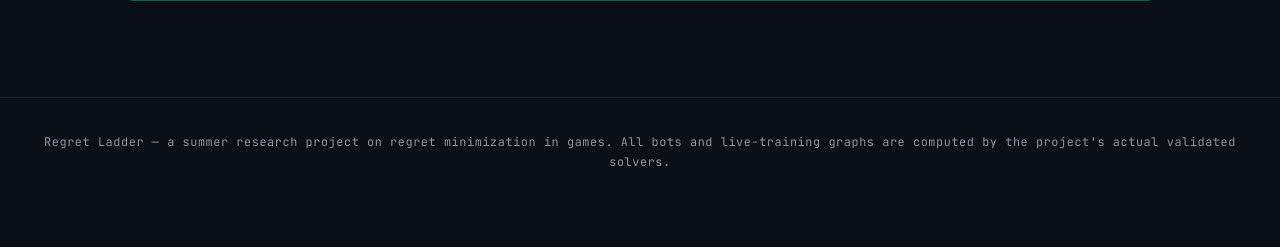
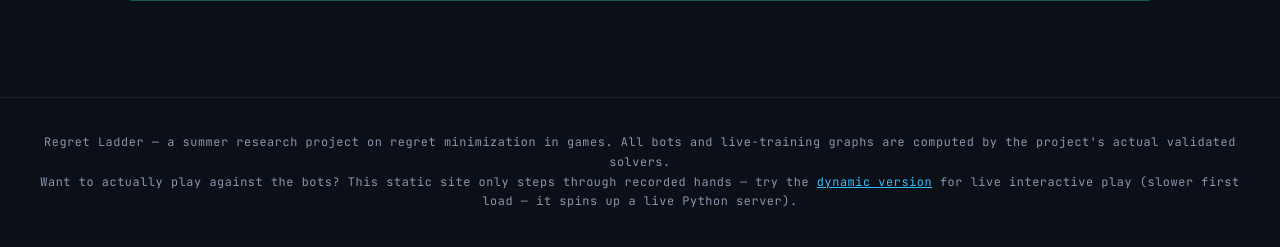
Before and after one commit to Rinnegan-1249/regret-ladder, a FastAPI app: page /games in a window 1280 px wide. Shown: the part 1093-1340 px from the top of the page. Before the commit the page ends 1260 px from the top, so only its background shows below. Run offline with FastAPI, Linux system fonts and the light colour scheme.

Commit message:
Add dynamic-site footnote to every page's shared footer
Previously the "try the dynamic version" note only appeared on the home
and games pages. Moving a shorter version into base.html's footer puts
it on every page (rps/kuhn/leduc/results/foundations/regret/references
included) without duplicating the templates.

Co-Authored-By: Claude Sonnet 4.6 <noreply@anthropic.com>

```diff
--- a/web/templates/base.html
+++ b/web/templates/base.html
@@ -30,6 +30,10 @@
 <footer>
   Regret Ladder — a summer research project on regret minimization in games.
   All bots and live-training graphs are computed by the project's actual validated solvers.
+  <br>
+  Want to actually play against the bots? This static site only steps through recorded hands —
+  try the <a href="https://regret-ladder-1.onrender.com/" target="_blank" rel="noopener">dynamic version</a>
+  for live interactive play (slower first load — it spins up a live Python server).
 </footer>
 <script src="{{ base }}/static/js/common.js?v={{ v }}"></script>
 {% if static_mode %}<script>window.STATIC_MODE = true; window.SITE_BASE = "{{ base }}";</script>{% endif %}
```
